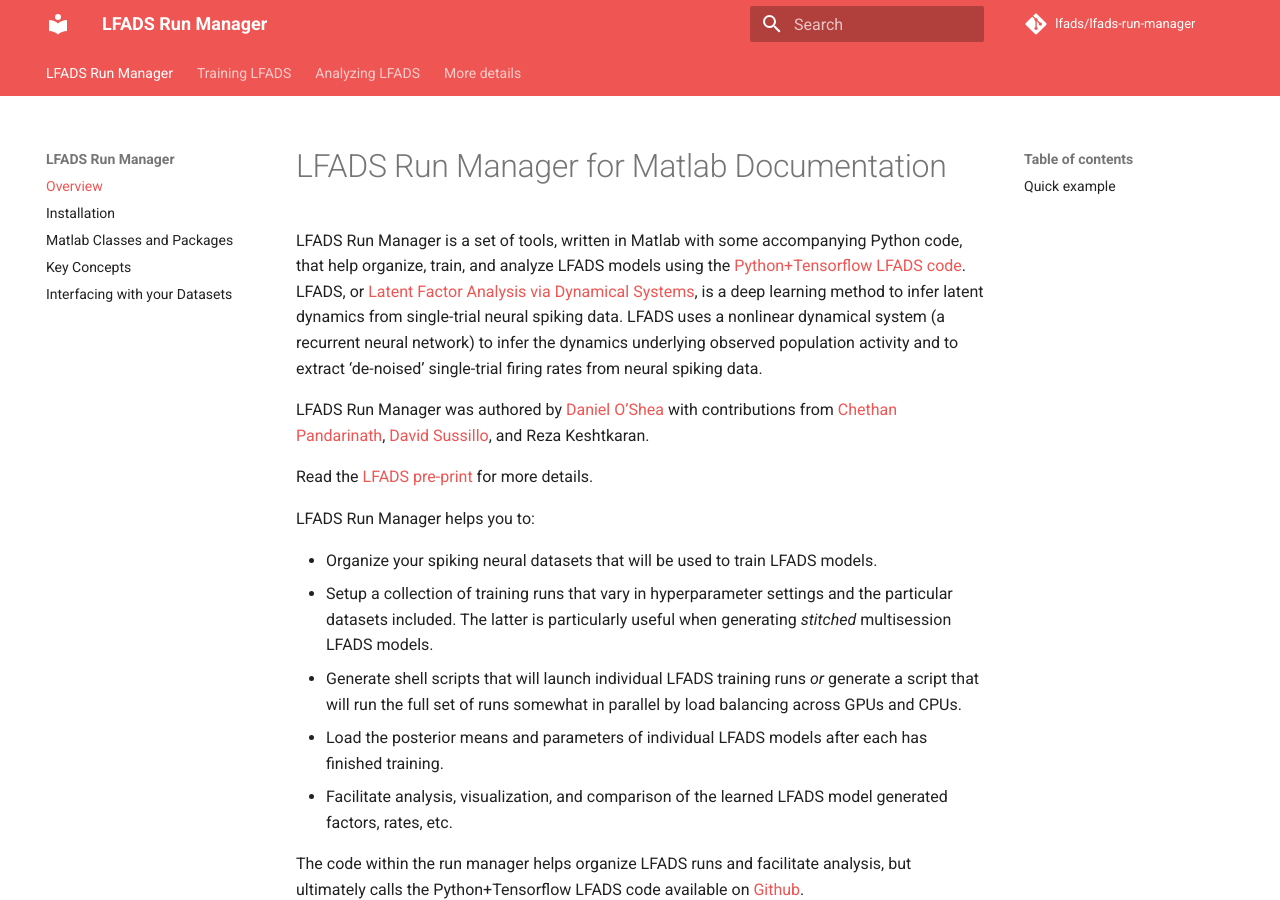
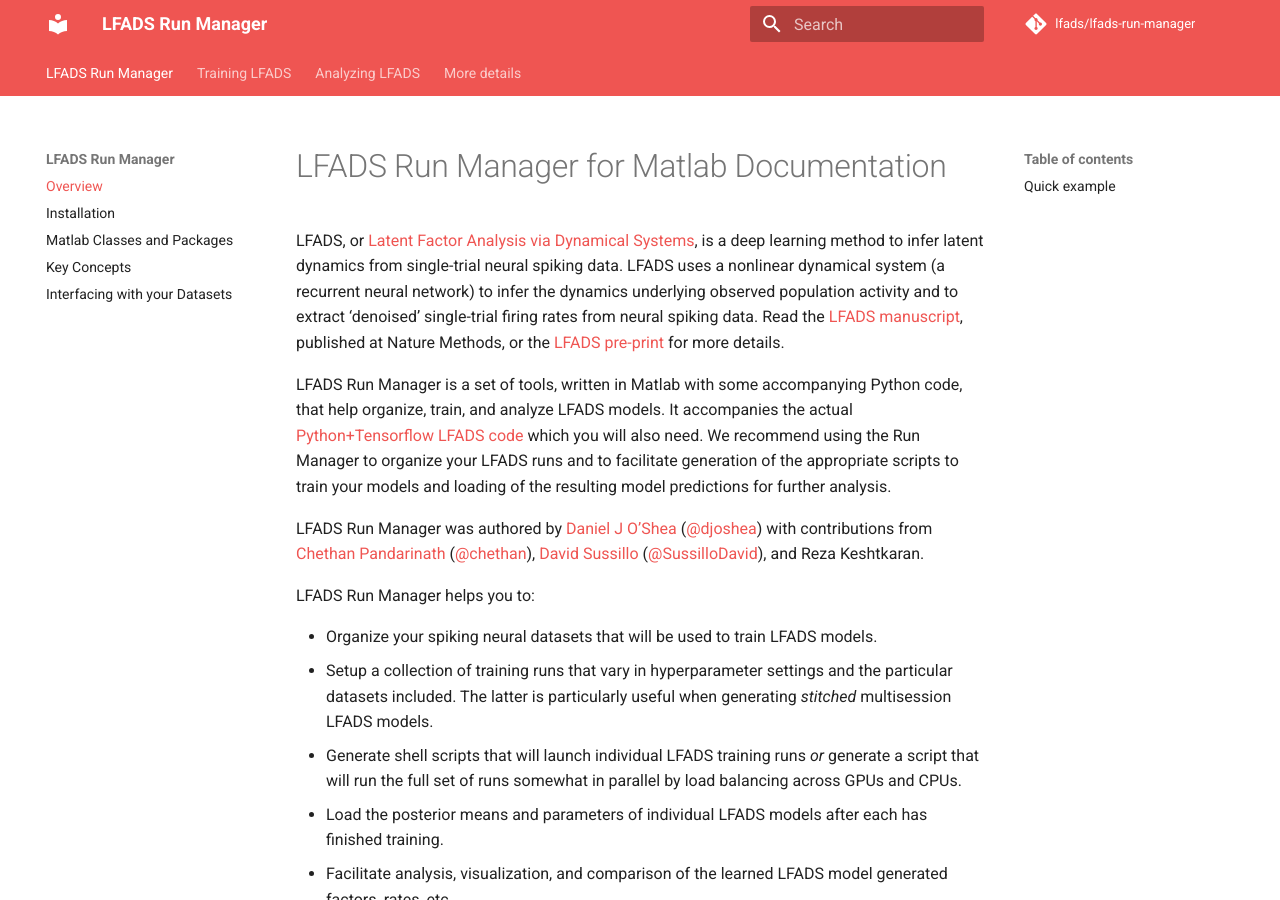
Before and after one commit to lfads/lfads-run-manager, an MkDocs documentation site: the page built from docs/index.md, in a window 1280 px wide and 900 px high. Built offline with MkDocs 1.6.1 and Material for MkDocs 9.7.7, drawn with Linux system fonts in a browser that asks for light colours; comment, search, counter and statistics services are not loaded.

Commit message:
Updating docs with LFADS manuscript

```diff
--- a/docs/index.md
+++ b/docs/index.md
@@ -1,10 +1,11 @@
 # LFADS Run Manager for Matlab Documentation
 
-LFADS Run Manager is a set of tools, written in Matlab with some accompanying Python code, that help organize, train, and analyze LFADS models using the [Python+Tensorflow LFADS code](https://github.com/tensorflow/models/tree/master/research/lfads). LFADS, or [Latent Factor Analysis via Dynamical Systems](https://www.biorxiv.org/content/early/2017/06/20/152884), is a deep learning method to infer latent dynamics from single-trial neural spiking data. LFADS uses a nonlinear dynamical system (a recurrent neural network) to infer the dynamics underlying observed population activity and to extract ‘de-noised’ single-trial firing rates from neural spiking data.
+LFADS, or [Latent Factor Analysis via Dynamical Systems](https://www.nature.com/articles/s41592-018-0109-9), is a deep learning method to infer latent dynamics from single-trial neural spiking data. LFADS uses a nonlinear dynamical system (a recurrent neural network) to infer the dynamics underlying observed population activity and to extract ‘denoised’ single-trial firing rates from neural spiking data. Read the [LFADS manuscript](https://www.nature.com/articles/s41592-018-0109-9), published at Nature Methods, or the [LFADS pre-print](https://www.biorxiv.org/content/early/2017/06/20/152884) for more details.
 
-LFADS Run Manager was authored by [Daniel O'Shea](http://djoshea.com) with contributions from [Chethan Pandarinath](http://snel.gatech.edu/), [David Sussillo](https://research.google.com/pubs/DavidSussillo.html), and Reza Keshtkaran.
+LFADS Run Manager is a set of tools, written in Matlab with some accompanying Python code, that help organize, train, and analyze LFADS models. It accompanies the actual [Python+Tensorflow LFADS code](https://github.com/tensorflow/models/tree/master/research/lfads) which you will also need. We recommend using the Run Manager to organize your LFADS runs and to facilitate generation of the appropriate scripts to train your models and loading of the resulting model predictions for further analysis.
 
-Read the [LFADS pre-print](https://www.biorxiv.org/content/early/2017/06/20/152884) for more details.
+LFADS Run Manager was authored by [Daniel J O'Shea](http://djoshea.com) ([@djoshea](https://twitter.com/djoshea)) with contributions from [Chethan Pandarinath](http://snel.gatech.edu/) ([@chethan](https://twitter.com/chethan)), [David Sussillo](https://research.google.com/pubs/DavidSussillo.html) ([@SussilloDavid](https://twitter.com/sussillodavid)), and Reza Keshtkaran.
+
 
 LFADS Run Manager helps you to:
 
```
